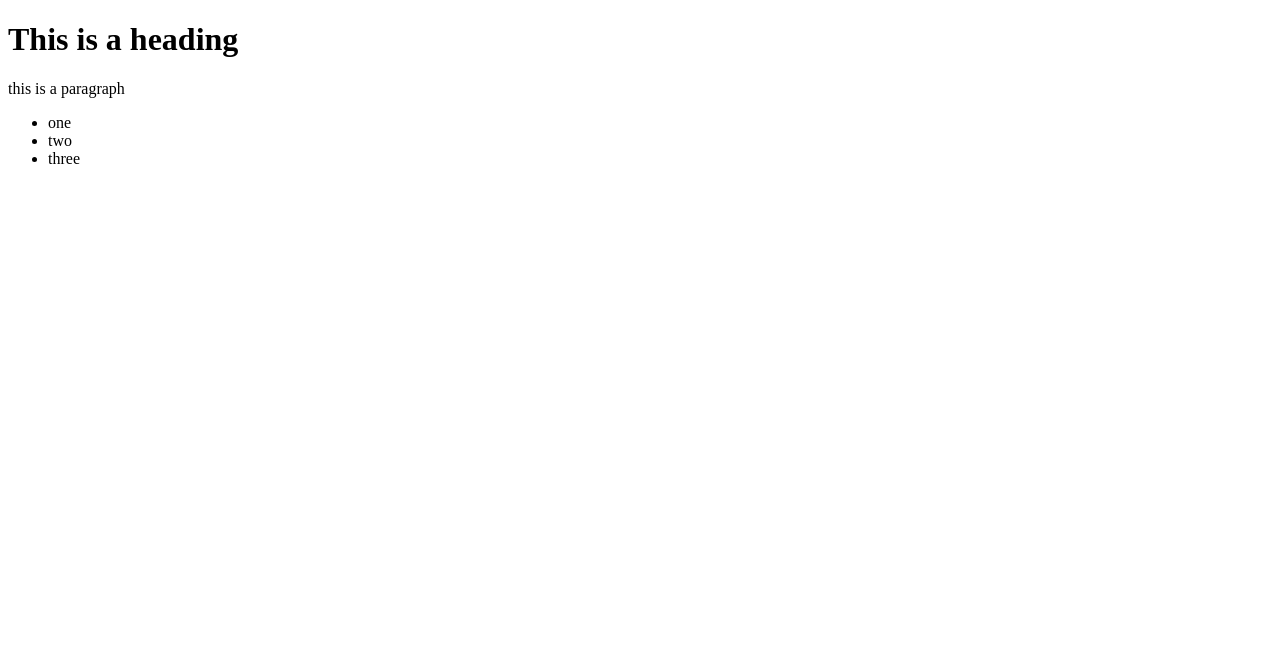
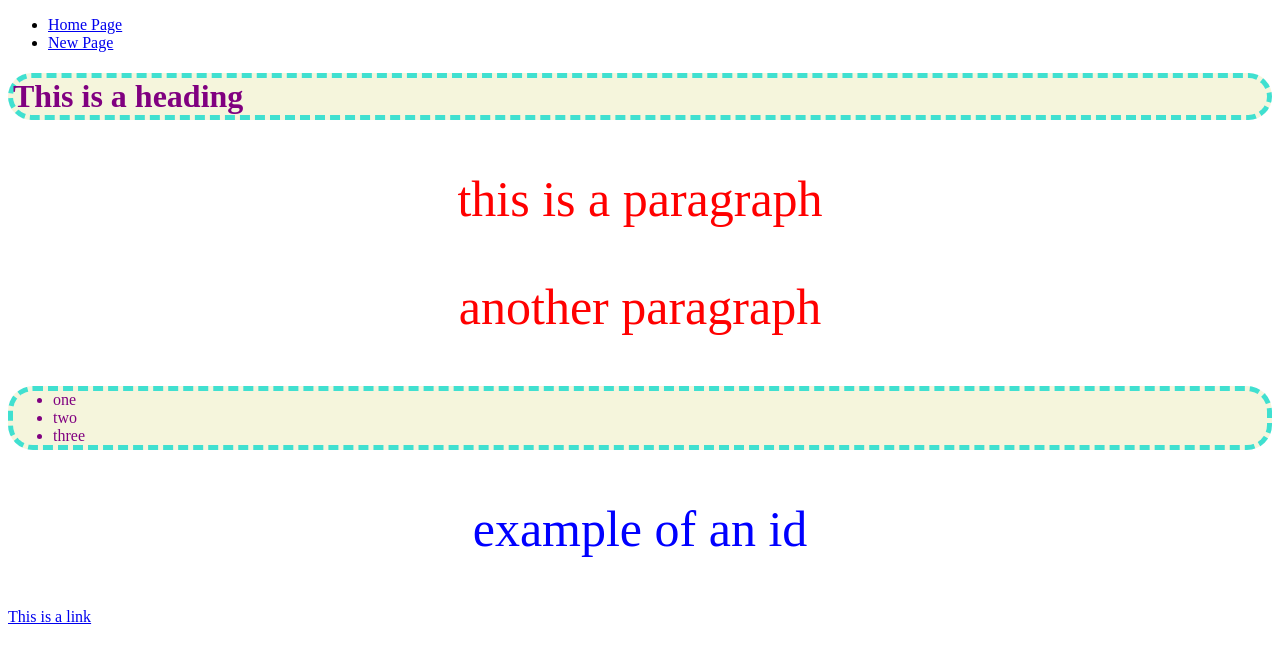
Before and after one commit to sarahtwomey2/GirlsWhoCode, a plain HTML site: page index.html in a window 1280 px wide. Drawn offline with Linux system fonts and the light colour scheme.

Commit message:
Update index.html

```diff
--- a/index.html
+++ b/index.html
@@ -4,20 +4,43 @@
   <title>This is our website</title>
 
   <style>
+      p {
+          color: red;
+          text-align: center;
+          font-size: 50px;
+      }
 
+      .exampleClass {
+          color: purple;
+          background-color: beige;
+          border: 5px dashed turquoise;
+          border-radius: 25px;
+      }
+
+      #exampleID {
+          color: blue;
+      }
   </style>
 </head>
 <body>
-  <h1>This is a heading</h1>
+  <ul>
+      <li><a href="index.html">Home Page</a></li>
+      <li><a href="newpage.html">New Page</a></li>
+  </ul>
+
+  <h1 class="exampleClass">This is a heading</h1>
   <p>this is a paragraph</p>
 
-  <ul>
+    <p>another paragraph</p>
+
+  <ul class="exampleClass">
     <li>one</li>
     <li>two</li>
     <li>three</li>
   </ul>
 
-  <a href="https://www.google.com>This is a link</a>
+    <p id="exampleID">example of an id</p>
 
+  <a href="https://www.google.com">This is a link</a>
 </body>
 </html>
```
